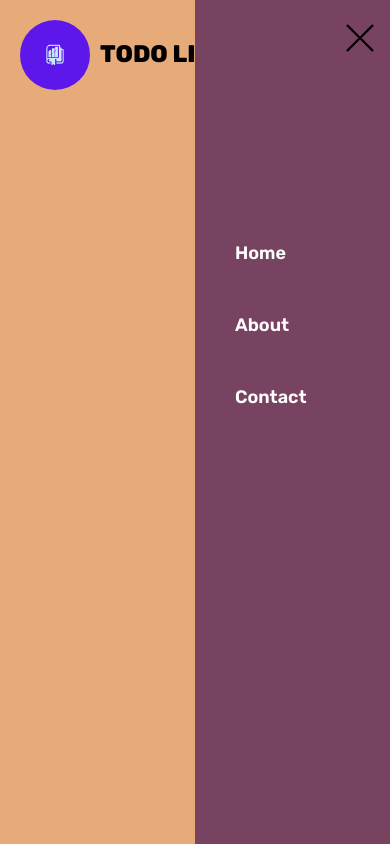
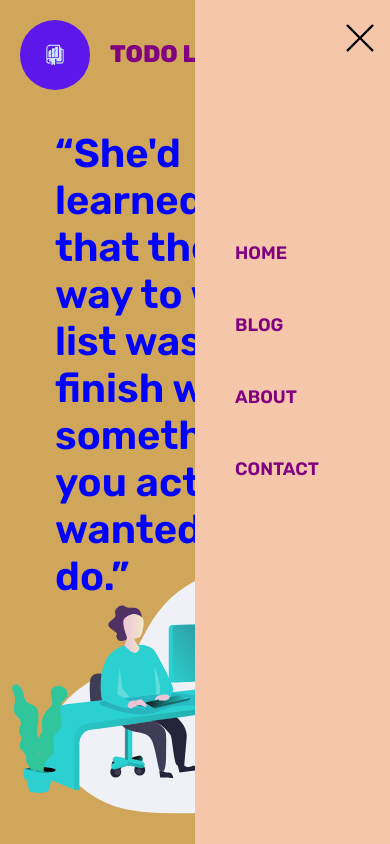
Before and after one commit to AkshayEddula/TodoApp, a plain HTML site: page index.html in a window 390 px wide. Both pictures are taken after a click on the picture 342 px from the left and 48 px from the top of the page. Drawn offline with Linux system fonts and the light colour scheme.

Commit message:
added some animations

```diff
--- a/index.html
+++ b/index.html
@@ -20,12 +20,18 @@
         <div id="show" class="nav-links">
             <img class="nav-cross" src="x-lg.svg" alt="">
             <ul>
-                <li><a href="#">Home</a></li>
-                <li><a href="#">About</a></li>
-                <li><a href="#">Contact</a></li>
+                <li><a href="#">HOME</a></li>
+                <li><a href="#">BLOG</a></li>
+                <li><a href="#">ABOUT</a></li>
+                <li><a href="#">CONTACT</a></li>
             </ul>
         </div>
     </nav>
+
+    <section class="section1">
+        <h1>“She'd learned now that the only way to write a list was to finish with something you actually wanted to do.”</h1>
+        <img src="illustration-working.svg" alt="">
+    </section>
 
 
 
--- /dev/null
+++ b/styles/main.scss
@@ -0,0 +1,81 @@
+
+.section1 {
+    margin: auto;
+    display: flex;
+    padding: 40px 80px;
+    justify-content: space-evenly;
+    align-items: center;
+}
+
+.section1 h1 {
+    position: relative;
+    width: 40%;
+    font-size: 2.5rem;
+    font-family: 'Rubik',sans-serif;
+    font-weight: 600;
+    color: blue;
+    animation: fall 0.7s;
+}
+
+.section1 img {
+    position: relative;
+    animation: fall2 0.9s;
+}
+
+@keyframes fall {
+    0% {
+        bottom: 500px;
+    }
+
+    100% {
+        bottom: 0;
+    }
+}
+
+@keyframes fall2 {
+    0% {
+        bottom: 900px;
+    }
+
+    100% {
+        bottom: 0;
+    }
+}
+
+@media only screen and (max-width:480px) {
+    .section1 {
+        margin: auto;
+        display: flex;
+        flex-direction: column;
+        padding: 20px 20px;
+        align-items: center;
+    }
+
+    .section1 h1 {
+        position: relative;
+        width: 80%;
+        font-size: 2.5rem;
+        font-family: 'Rubik',sans-serif;
+        font-weight: 600;
+        color: blue;
+        animation: fall 0.7s;
+        margin: 0;
+    }
+
+    .section1 img {
+        transform: scale(0.5);
+        position: absolute;
+        animation: fall2 0.9s;
+        bottom: -90px;
+    }
+
+    @keyframes fall2 {
+        0% {
+            bottom: 900px;
+        }
+
+        100% {
+            bottom: -90px;
+        }
+    }
+}
--- a/styles/style.scss
+++ b/styles/style.scss
@@ -1,6 +1,11 @@
 // Font added
 @import url('https://fonts.googleapis.com/css2?family=Playfair+Display:wght@400;500;700&display=swap');
-@import url('https://fonts.googleapis.com/css2?family=Rubik:wght@600;800&display=swap');
+@import url('https://fonts.googleapis.com/css2?family=Rubik:wght@300;400;600;800&display=swap');
+@import url('https://fonts.googleapis.com/css2?family=Montserrat:wght@400;500&display=swap');
+@import "main.css";
+
+$background-color:#d0a65a;
+$nav-bk:#F5C6AA;
 
 html {
     font-family: 'googleapis',sans-serif;
@@ -8,7 +13,7 @@ html {
 }
 
 body {
-    background: #E7AB79;
+    background: $background-color;
     margin: 0;
 }
 
@@ -29,12 +34,15 @@ nav {
         border-radius: 50%;
         width: 70px;
         height: 70px;
-        margin-right: 10px;
+        margin-right: 20px;
     }
 
     .logo h1 {
+        position: relative;
+        color: purple;
         cursor: pointer;
         font-family: 'Rubik',sans-serif;
+        animation: fallin 0.8s;
     }
 
     .nav-links {
@@ -49,12 +57,24 @@ nav {
             list-style: none;
             padding-left: 100px;
             a {
+                position: relative;
                 font-size: 18px;
-                color: black;
+                color: purple;
                 font-family: 'Rubik',sans-serif;
                 font-weight: 600;
                 text-decoration: none;
+                transition: all ease-in 0.5s;
+                animation: fallin 1.2s;
             }
+
+        @keyframes fallin {
+            0% {
+                bottom: 300px;
+            }
+            100% {
+                bottom: 0;
+            }
+        }
         }
         a::after{
             opacity: 0;
@@ -65,7 +85,8 @@ nav {
             100%{opacity: 1;}
         }
         a:hover{
-            color: #A084CF;
+            color: rgb(128, 103, 128);
+            font-size: 19px;
         }
         a:hover::after {
             display: block;
@@ -74,7 +95,7 @@ nav {
             background: #B25068;
             width: 100%;
             border-radius: 4px;
-            height: 3px;
+            height: 2px;
         }
     }
 
@@ -91,10 +112,10 @@ nav {
             display: none;
         }
 
-
         .nav-links {
+            z-index: 10;
             display: none;
-            background-color: #774360;
+            background-color: $nav-bk;
             height: 100%;
             width: 50%;
             position: absolute;
@@ -106,6 +127,16 @@ nav {
                 margin-left: 70%;
                 padding: 20px 10px;
             }
+            animation: fadein 0.5s;
+        }
+        @keyframes fadein {
+            0%{opacity: 0;}
+            100%{opacity: 1;}
+        }
+
+        @keyframes fadeaway {
+            0%{opacity: 1;}
+            100%{opacity: 0;}
         }
 
         .nav-links ul {
@@ -122,7 +153,7 @@ nav {
         }
 
         .nav-links ul li a {
-            color: white;
+            color: purple;
         }
 
         .nav-links ul  a:hover {
```
Also changed, not shown: illustration-working.svg (added), styles/main.css (added), styles/style.css, 2 other files.
